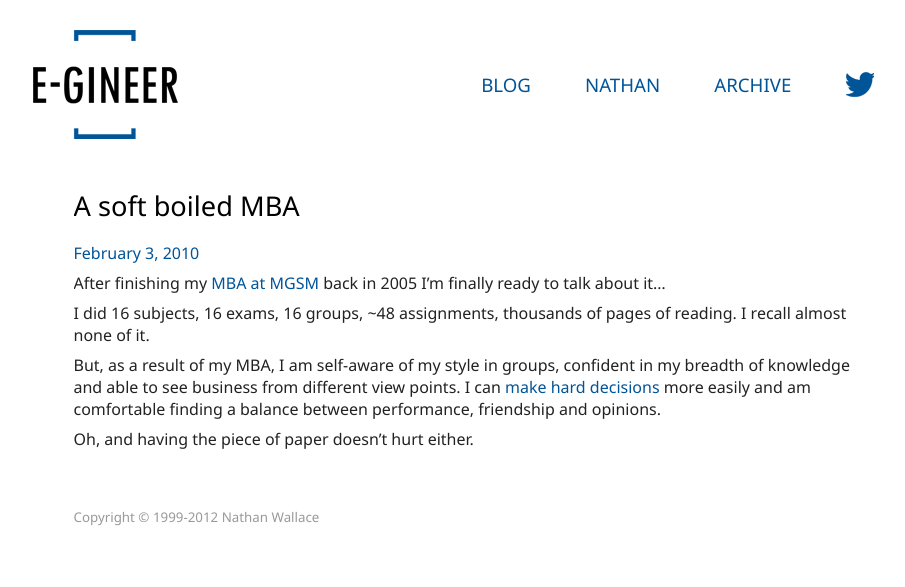
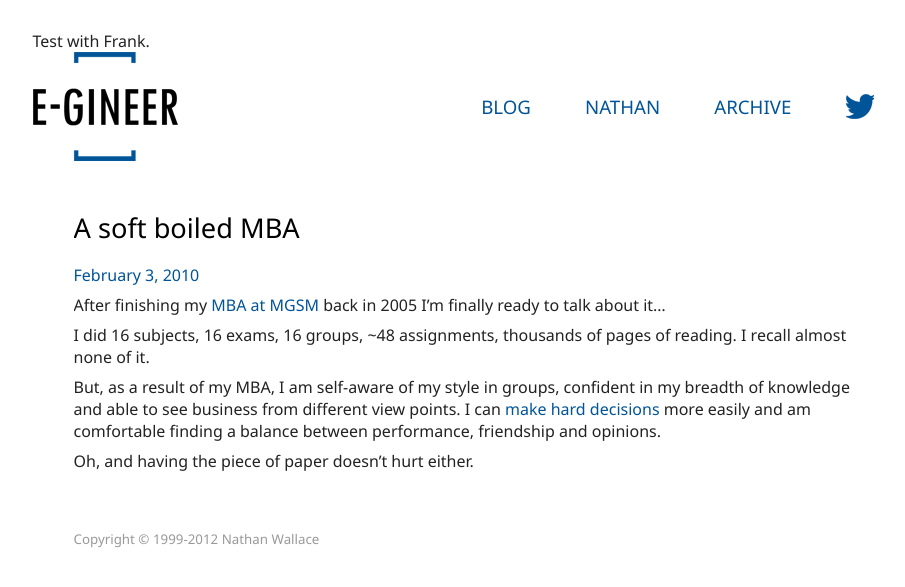
Before and after one commit to e-gineer/e-gineer.github.com, a Jekyll site: the page built from _posts/2010-02-03-soft-boiled-mba.md, in a window 1280 px wide. Shown: the top 587 px of the page, without its empty margins (187-1092 px from the left). Built offline with Jekyll 4.4.1, drawn with Linux system fonts in a browser that asks for light colours.

Commit message:
Updated _layouts/post.html

```diff
--- a/_layouts/post.html
+++ b/_layouts/post.html
@@ -6,6 +6,8 @@
     <link rel="shortcut icon" href="/v2/presentation/bluescope.ico" type="image/ico"/>
   </head>
   <body>
+
+    Test with Frank.
 
     {% include header.html %}
 
```
